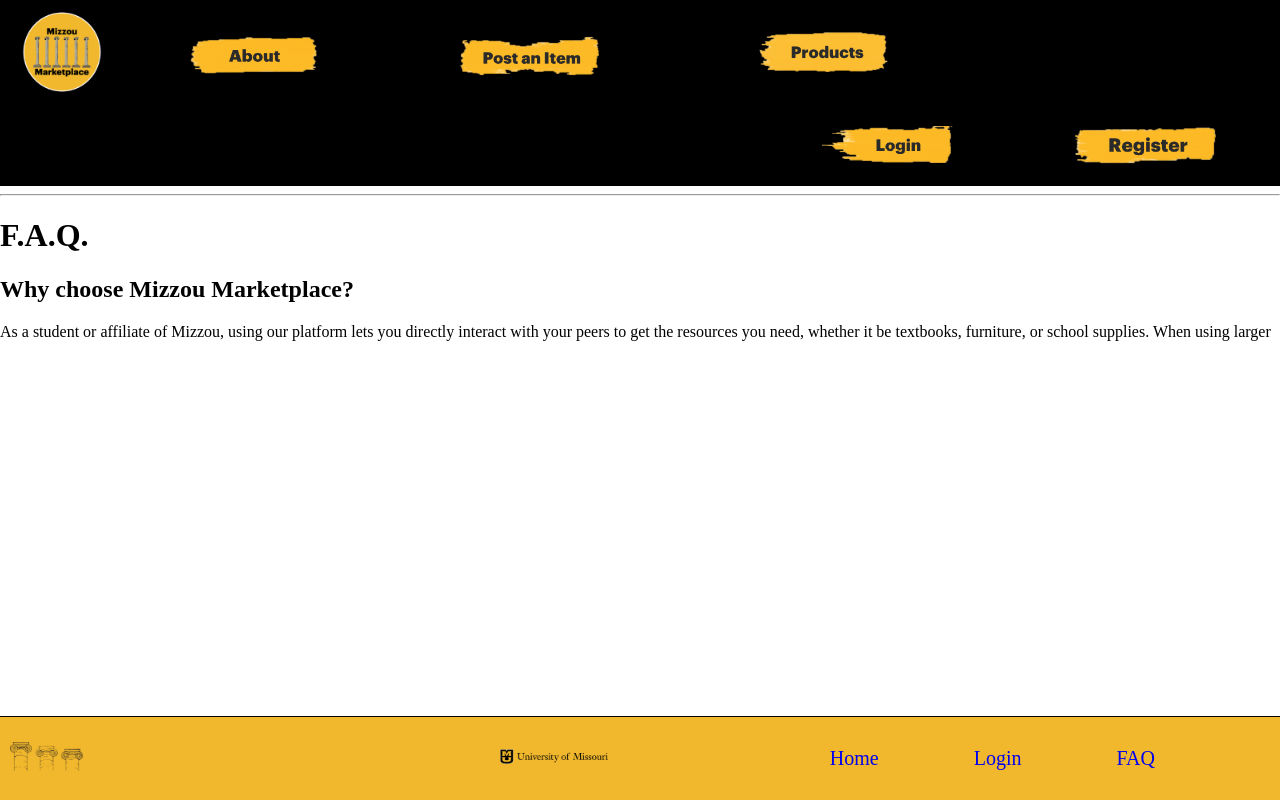
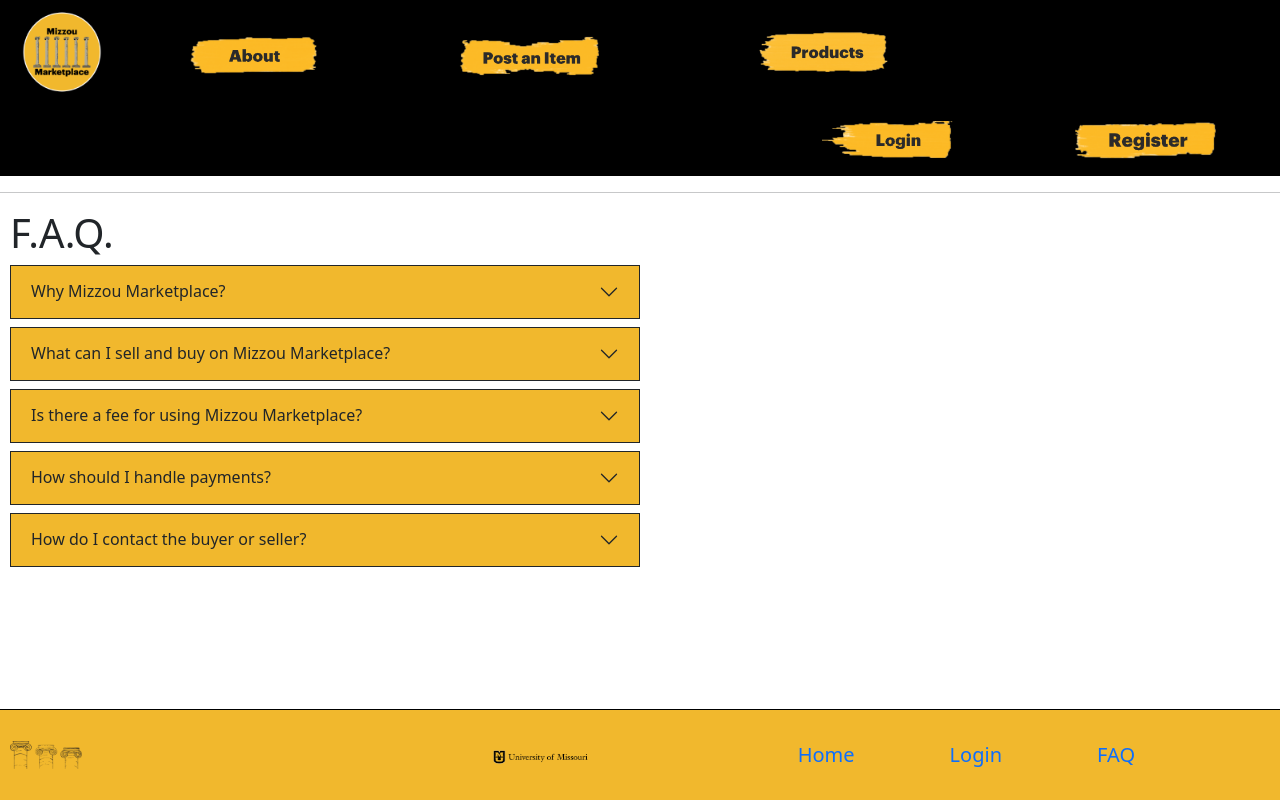
Before and after one commit to kyj0107/Mizzou-Marketplace, a Flask app: page /faq/ in a window 1280 px wide. Run offline with Flask 3, Linux system fonts and the light colour scheme.

Commit message:
added bootstrap and stuff to faq to make drop down sections, added cards to main page to display each item on its own card. added css for both and added the call to the css stylesheets in main.css

```diff
--- /dev/null
+++ b/static/styles/faq.css
@@ -0,0 +1,9 @@
+#faqButton{
+    background-color: #F1B82D;
+    border-color: black;
+    border: solid 1px;
+}
+#faq{
+    width: 50%;
+    padding-left: 10px;
+}
--- /dev/null
+++ b/static/styles/index.css
@@ -0,0 +1,15 @@
+.card{
+    width: 400px;
+    margin-left: 10px;
+    padding-left: 10px;
+}
+.card-link{
+    text-decoration: none;
+    color: black;
+}
+.card-btn{
+    background-color: #F1B82D;
+    border: solid 1px;
+    border-radius: 8px;
+    border-color: black;
+}
--- a/static/styles/main.css
+++ b/static/styles/main.css
@@ -1,6 +1,8 @@
 @import url('navbar.css');
 @import url('footer.css');
 @import url('images.css');
+@import url('faq.css');
+@import url('index.css');
 
 html, body{
     margin: 0;
--- a/templates/faq.html
+++ b/templates/faq.html
@@ -1,14 +1,52 @@
 {% extends 'base.html' %}
 
 {% block content %}
-
-    <h1>F.A.Q.</h1>
+<link rel="stylesheet" href="https://cdn.jsdelivr.net/npm/bootstrap@5.3.3/dist/css/bootstrap.min.css" integrity="sha384-QWTKZyjpPEjISv5WaRU9OFeRpok6YctnYmDr5pNlyT2bRjXh0JMhjY6hW+ALEwIH" crossorigin="anonymous">
 
     <section>
-        <div>
-            <h2>Why choose Mizzou Marketplace?</h2>
-            <p>As a student or affiliate of Mizzou, using our platform lets you directly interact with your peers to get the resources you need, whether it be textbooks, furniture, or school supplies. When using larger</p>
+        <div class="accordion" id="faq">
+            <h1>F.A.Q.</h1>
+            <div class="faq-item">
+                <h2 class="faq-header" id="faq-headingOne"><button class="accordion-button collapsed" id="faqButton" type="button" data-bs-toggle="collapse" data-bs-target="#faqbodyOne" aria-expanded="false" aria-controls="faqbodyOne">Why Mizzou Marketplace?</button></h2>
+            <div id="faqbodyOne" class="accordion-collapse collapse" aria-labelledby="faq-headingOne" data-bs-parent="faq">
+                <div class="accordion-body">As a student or affiliate of Mizzou, using our platform lets you directly interact with your peers to get the resources you need, whether it be textbooks, furniture, or school supplies. When using larger scale services similar to ours, you may have a harder time finding products that are right for you. By using ours, you are allowed to buy textbooks from students that took the same classes you have to take.</div>
+            </div>
+
+            <div class="faq-item">
+                <h2 class="faq-header"><button class="accordion-button collapsed" id="faqButton" type="button" data-bs-toggle="collapse" data-bs-target="#faqbodyTwo" aria-expanded="false" aria-controls="faqbodyTwo">What can I sell and buy on Mizzou Marketplace?</button></h2>
+            <div id="faqbodyTwo" class="accordion-collapse collapse" data-bs-parent="faq">
+                <div class="accordion-body">
+                    <ul class="listofItems">
+                        <li>Furniture</li>
+                        <li>Textbooks</li>
+                        <li>Clothing</li>
+                        <li>School Supplies</li>
+                        <li>Anything students need! Go ahead and click on 'Products' on the Navigation Bar to start looking!</li>
+                    </ul>
+                </div>
+            </div>
+
+            <div class="faq-item">
+                <h2 class="faq-header" id="faq-headingThree"><button class="accordion-button collapsed" id="faqButton" type="button" data-bs-toggle="collapse" data-bs-target="#faqbodyThree" aria-expanded="false" aria-controls="faqbodyThree">Is there a fee for using Mizzou Marketplace?</button></h2>
+            <div id="faqbodyThree" class="accordion-collapse collapse" aria-labelledby="faq-headingThree" data-bs-parent="faq">
+                <div class="accordion-body">No, there are no fees to using our website! As Mizzou Marketplace is a platform for students made by students, we understand money can be tight while paying for tuiton and other needs.</div>
+            </div>
+
+            <div class="faq-item">
+                <h2 class="faq-header" id="faq-headingFour"><button class="accordion-button collapsed" id="faqButton" type="button" data-bs-toggle="collapse" data-bs-target="#faqbodyFour" aria-expanded="false" aria-controls="faqbodyFour">How should I handle payments?</button></h2>
+            <div id="faqbodyFour" class="accordion-collapse collapse" aria-labelledby="faq-headingFour" data-bs-parent="faq">
+                <div class="accordion-body">All payments should be done in person, in a public place. Mizzou Marketplace is not responsible for any scams that may result from payment online before you acquire your item. Please be careful and do not pay before you receieve what you buy. We are simply the middle-man for you to buy what you need!</div>
+            </div>
+
+            <div class="faq-item">
+                <h2 class="faq-header" id="faq-headingFive"><button class="accordion-button collapsed" id="faqButton" type="button" data-bs-toggle="collapse" data-bs-target="#faqbodyFive" aria-expanded="false" aria-controls="faqbodyFive">How do I contact the buyer or seller?</button></h2>
+            <div id="faqbodyFive" class="accordion-collapse collapse" aria-labelledby="faq-headingFive" data-bs-parent="faq">
+                <div class="accordion-body">With each listing, the buyer or seller will provide their email or phone number for you to reach out to. From there, you can decide between the two of you what price you agree on and where you would like to meet.</div>
+            </div>
+
+
         </div>
     </section>
 
+    <script src="https://cdn.jsdelivr.net/npm/bootstrap@5.3.3/dist/js/bootstrap.min.js" integrity="sha384-0pUGZvbkm6XF6gxjEnlmuGrJXVbNuzT9qBBavbLwCsOGabYfZo0T0to5eqruptLy" crossorigin="anonymous"></script>
 {% endblock %}
```
Also changed, not shown: templates/index.html (+10 -4 lines), database.db.
